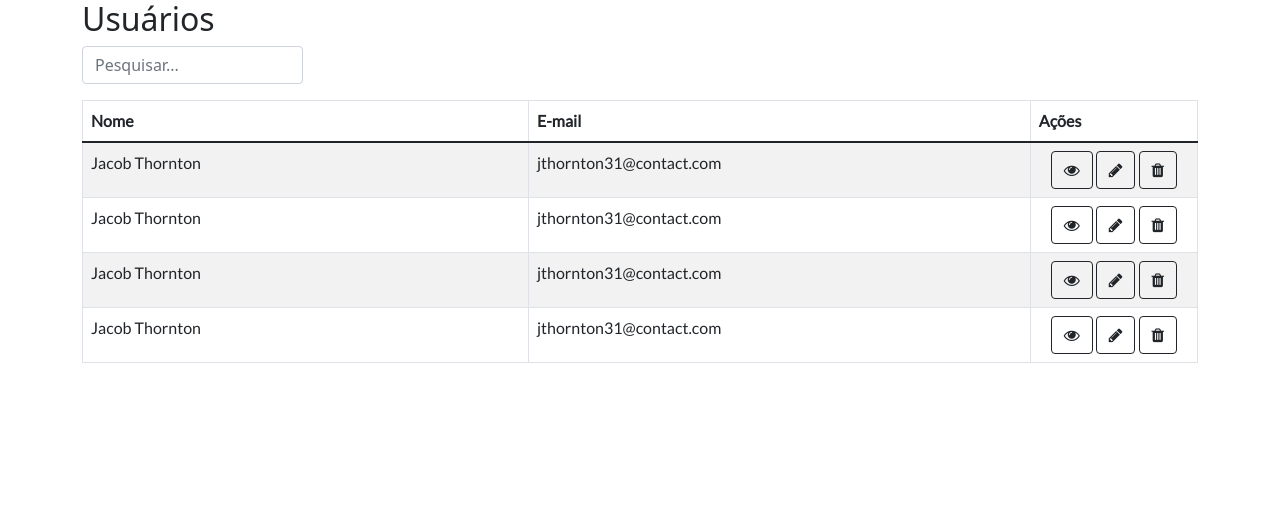
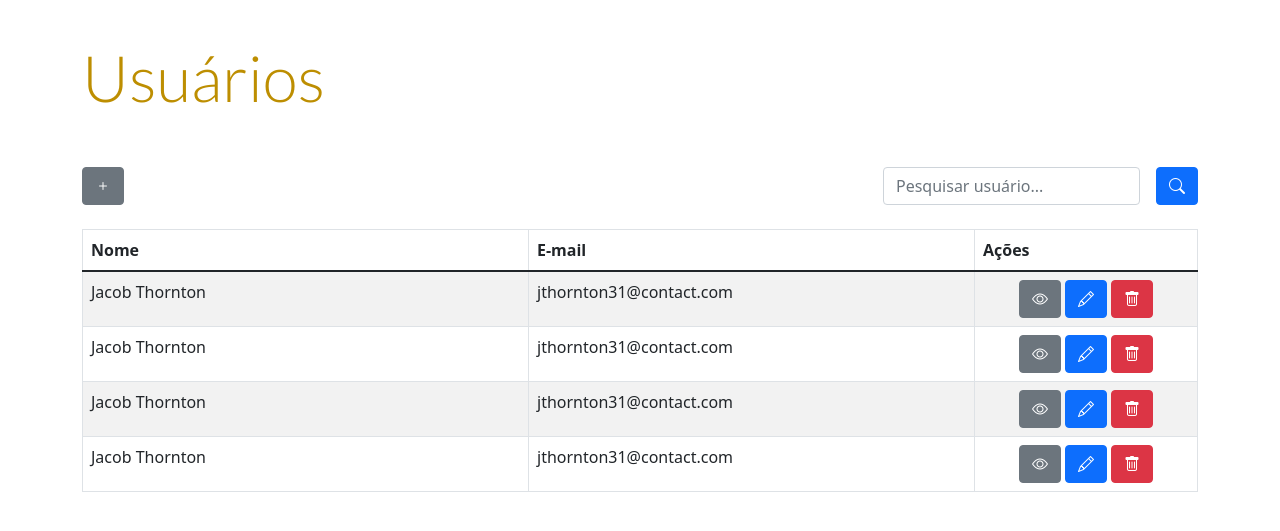
Before and after one commit to IsaCristine/trainee-2022.1, a PHP site: page /views/site/view_adm_users.html in a window 1280 px wide. Shown: the top 531 px of the page. Run offline with PHP 8.4, Linux system fonts and the light colour scheme.

Commit message:
adicionadas mudanças de design, botão de adicionar usuário e botão de pesquisa

```diff
--- a/app/public/css/view_adm_users.css
+++ b/app/public/css/view_adm_users.css
@@ -1,19 +1,53 @@
-.table-wrapper{
-    overflow-x: hidden;
+.debug {
+    border: 1px solid red;
 }
 
-.table{
+/******************TITLE AND SEARCH BAR******************/
+.title {
+    margin-top: 5vh;
+    margin-bottom: 50px;
     font-family: Lato, sans-serif;
+    font-weight: 600;
+    font-size: 58px;
+    color: #BD8E01;
+
 }
 
-.search-box{
-    width: 62%;
-    padding-bottom: 1rem;
+.search-area {
+    display: flex;
 }
 
-@media screen and (max-width: 425px) {
+.search-form {
+    display: flex;
+    flex-flow: row;
+}
 
-    .table-wrapper{
-        overflow-x: scroll;
+@media(min-width:576px) {
+    .search-area {
+        justify-content: end;
     }
 }
+
+@media(max-width:575px) {
+    .search-area {
+        justify-content: center;
+        width: 100%;
+        margin-top: 2vh;
+    }
+}
+
+/******************TABLE******************/
+.table-buttons {
+    display: flex;
+    flex-wrap: nowrap;
+    justify-content: center;
+}
+
+.view {
+    margin-right: 4px;
+
+}
+
+.delete {
+    margin-left: 4px;
+}
--- a/app/views/site/view_adm_users.html
+++ b/app/views/site/view_adm_users.html
@@ -1,53 +1,106 @@
 <!DOCTYPE html>
 <html lang="en">
+
 <head>
     <meta charset="UTF-8">
     <meta http-equiv="X-UA-Compatible" content="IE=edge">
     <meta name="viewport" content="width=device-width, initial-scale=1.0">
     <link rel="stylesheet" href="../../public/css/view_adm_users.css">
-    <link href="https://cdn.jsdelivr.net/npm/bootstrap@5.1.3/dist/css/bootstrap.min.css" rel="stylesheet" integrity="sha384-1BmE4kWBq78iYhFldvKuhfTAU6auU8tT94WrHftjDbrCEXSU1oBoqyl2QvZ6jIW3" crossorigin="anonymous">
-    <link rel="stylesheet" href="https://cdnjs.cloudflare.com/ajax/libs/font-awesome/4.7.0/css/font-awesome.min.css">
+    <link href="https://cdn.jsdelivr.net/npm/bootstrap@5.1.3/dist/css/bootstrap.min.css" rel="stylesheet"
+        integrity="sha384-1BmE4kWBq78iYhFldvKuhfTAU6auU8tT94WrHftjDbrCEXSU1oBoqyl2QvZ6jIW3" crossorigin="anonymous">
+    <!-- Bootstrap CSS -->
+    <link href="https://cdn.jsdelivr.net/npm/bootstrap@5.1.3/dist/css/bootstrap.min.css" rel="stylesheet"
+        integrity="sha384-1BmE4kWBq78iYhFldvKuhfTAU6auU8tT94WrHftjDbrCEXSU1oBoqyl2QvZ6jIW3" crossorigin="anonymous">
+
+    <!-- Bootstrap Icons-->
+    <link rel="stylesheet" href="https://cdn.jsdelivr.net/npm/bootstrap-icons@1.8.0/font/bootstrap-icons.css"
+        integrity="sha384-ejwKkLla8gPP8t2u0eQyL0Q/4ItcnyveF505U0NIobD/SMsNyXrLti6CWaD0L52l" crossorigin="anonymous">
+
     <link rel="preconnect" href="https://fonts.googleapis.com">
     <link rel="preconnect" href="https://fonts.gstatic.com" crossorigin>
     <link href="https://fonts.googleapis.com/css2?family=Lato:wght@100;300;400&display=swap" rel="stylesheet">
-    <title>Usuários</title>
+    <title>Admin - Usuários</title>
 </head>
 
 
 <body>
 
-    <div class="container-xl">
+    <div class="container">
 
-        <div class="table-responsive">
+        <div class="title display-3">Usuários</div>
 
-            <div class="table-wrapper">
+        <div class="row row-cols-1 row-cols-sm-2 justify-content-around mb-4">
 
-                <div class="table-title">
+            <div class="col">
+                <button type="button" class="btn btn-secondary" data-bs-toggle="modal"
+                    data-bs-target="#NewCategoryModal" data-bs-whatever="@mdo">
 
-                    <div class="row">
+                    <i class="bi bi-plus"></i>
 
-                        <div class="col-sm-12">
-                            <h2>Usuários</h2>
+                </button>
             </div>
 
-                        <div class="col-sm-4">
-                            <div class="search-box">
-                                <input type="text" class="form-control" placeholder="Pesquisar...">
+            <div class="col">
+                <div class="search-area">
+
+                    <form method="GET" action="" class="search-form">
+
+                        <input type="text" class="form-control input-search" name="search"
+                            placeholder="Pesquisar usuário...">
+                        <button type="submit" class="btn btn-primary ms-3">
+                            <i class="bi bi-search"></i>
+                        </button>
+
+                    </form>
+
                 </div>
             </div>
 
         </div>
 
+        <div class="modal fade" id="NewCategoryModal" tabindex="-1" aria-labelledby="NewCategoryModalLabel"
+            aria-hidden="true">
+            <div class="modal-dialog">
+                <div class="modal-content">
+
+                    <div class="modal-header">
+                        <h5 class="modal-title" id="exampleModalLabel">Adicionar usuário</h5>
+                        <button type="button" class="btn-close" data-bs-dismiss="modal" aria-label="Close"></button>
                     </div>
 
-                    <table class="table table-striped table-bordered">
+                    <div class="modal-body">
+
+                        <form method="POST" action="">
+
+                            <div class="mb-3">
+                                <label for="category-name" class="col-form-label">Nome:</label>
+                                <input type="text" class="form-control" id="category-name" name="category_name">
+                            </div>
+
+                    </div>
+
+                    <div class="modal-footer">
+                        <button type="button" class="btn btn-danger" data-bs-dismiss="modal">cancelar</button>
+                        <button type="submit" class="btn btn-primary">Adicionar</button>
+                    </div>
+
+                    </form>
+
+                </div>
+            </div>
+        </div>
+
+
+        <div class="table-responsive">
+
+            <table class="table table-striped table-bordered table-hover">
 
                 <thead>
                     <tr>
 
                         <th style="width: 40%" scope="col">Nome</th>
-                                <th style="width: 45%" scope="col">E-mail</th>
-                                <th style="width: 15%" scope="col">Ações</th>
+                        <th style="width: 40%" scope="col">E-mail</th>
+                        <th style="width: 20%" scope="col">Ações</th>
 
                     </tr>
                 </thead>
@@ -57,64 +110,92 @@
                         <td>Jacob Thornton</td>
                         <td>jthornton31@contact.com</td>
                         <td style="text-align: center">
-                                    <button class="btn btn-outline-dark">
-                                        <i class="fa fa-eye"></i>
+
+                            <div class="table-buttons">
+                                <button class="btn btn-secondary view">
+                                    <i class="bi bi-eye"></i>
                                 </button>
-                                    <button class="btn btn-outline-dark">
-                                        <i class="fa fa-pencil"></i>
+
+                                <button class="btn btn-primary">
+                                    <i class="bi bi-pencil"></i>
                                 </button>
-                                    <button class="btn btn-outline-dark">
-                                        <i class="fa fa-trash"></i>
+
+                                <button class="btn btn-danger delete">
+                                    <i class="bi bi-trash"></i>
                                 </button>
+                            </div>
+
                         </td>
+
                     </tr>
 
                     <tr>
                         <td>Jacob Thornton</td>
                         <td>jthornton31@contact.com</td>
                         <td style="text-align: center">
-                                    <button class="btn btn-outline-dark">
-                                        <i class="fa fa-eye"></i>
+
+                            <div class="table-buttons">
+                                <button class="btn btn-secondary view">
+                                    <i class="bi bi-eye"></i>
                                 </button>
-                                    <button class="btn btn-outline-dark">
-                                        <i class="fa fa-pencil"></i>
+
+                                <button class="btn btn-primary">
+                                    <i class="bi bi-pencil"></i>
                                 </button>
-                                    <button class="btn btn-outline-dark">
-                                        <i class="fa fa-trash"></i>
+
+                                <button class="btn btn-danger delete">
+                                    <i class="bi bi-trash"></i>
                                 </button>
+                            </div>
+
                         </td>
+
                     </tr>
 
                     <tr>
                         <td>Jacob Thornton</td>
                         <td>jthornton31@contact.com</td>
                         <td style="text-align: center">
-                                    <button class="btn btn-outline-dark">
-                                        <i class="fa fa-eye"></i>
+
+                            <div class="table-buttons">
+                                <button class="btn btn-secondary view">
+                                    <i class="bi bi-eye"></i>
                                 </button>
-                                    <button class="btn btn-outline-dark">
-                                        <i class="fa fa-pencil"></i>
+
+                                <button class="btn btn-primary">
+                                    <i class="bi bi-pencil"></i>
                                 </button>
-                                    <button class="btn btn-outline-dark">
-                                        <i class="fa fa-trash"></i>
+
+                                <button class="btn btn-danger delete">
+                                    <i class="bi bi-trash"></i>
                                 </button>
+                            </div>
+
                         </td>
+
                     </tr>
 
                     <tr>
                         <td>Jacob Thornton</td>
                         <td>jthornton31@contact.com</td>
                         <td style="text-align: center">
-                                    <button class="btn btn-outline-dark">
-                                        <i class="fa fa-eye"></i>
+
+                            <div class="table-buttons">
+                                <button class="btn btn-secondary view">
+                                    <i class="bi bi-eye"></i>
                                 </button>
-                                    <button class="btn btn-outline-dark">
-                                        <i class="fa fa-pencil"></i>
+
+                                <button class="btn btn-primary">
+                                    <i class="bi bi-pencil"></i>
                                 </button>
-                                    <button class="btn btn-outline-dark">
-                                        <i class="fa fa-trash"></i>
+
+                                <button class="btn btn-danger delete">
+                                    <i class="bi bi-trash"></i>
                                 </button>
+                            </div>
+
                         </td>
+
                     </tr>
 
                 </tbody>
```
Lines whose indentation alone changed are shown as unchanged.
